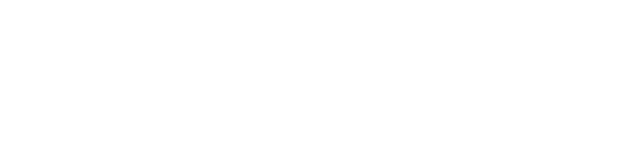
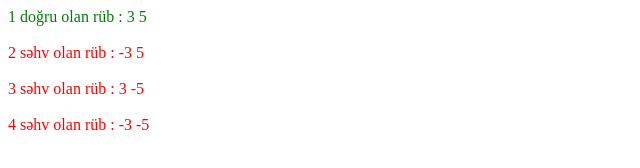
Before and after one commit to atagiev01/Cratos, a plain HTML site: page index.html in a window 1280 px wide. Shown: the whole page, without its empty margins (0-640 px from the left). Drawn offline with Linux system fonts and the light colour scheme.

Commit message:
Ragnarok

```diff
--- a/index.html
+++ b/index.html
@@ -33,10 +33,12 @@ for (let i in coordinates) {
   let y = coordinate.y;
 
   if (x === coordinateX && y === coordinateY) {
-    console.log(i , true , x , y);
+
+    document.write('<span style="color: green;">' , i + ' doğru olan rüb : ' + x + ' ' + y + '</span><br><br>');
   } else {
-    console.log(i, false , x , y);
+    document.write('<span style="color: red;">' , i + ' səhv olan rüb : ' + x + ' ' + y + '</span><br><br>');
   }
+
 }
 
 
```
